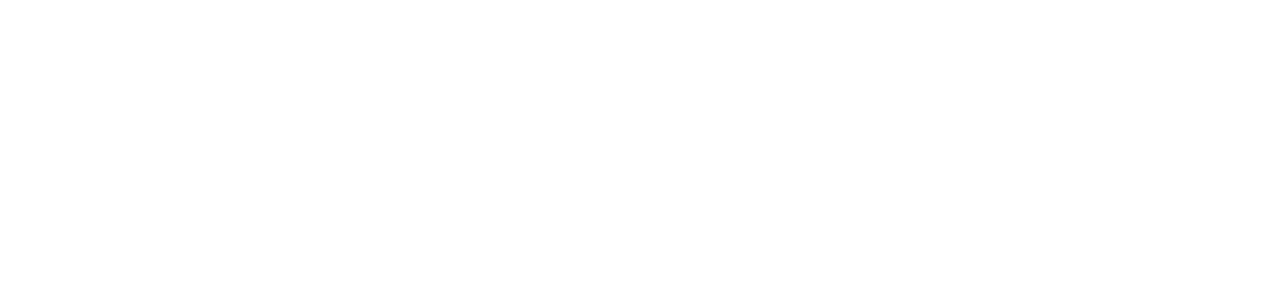
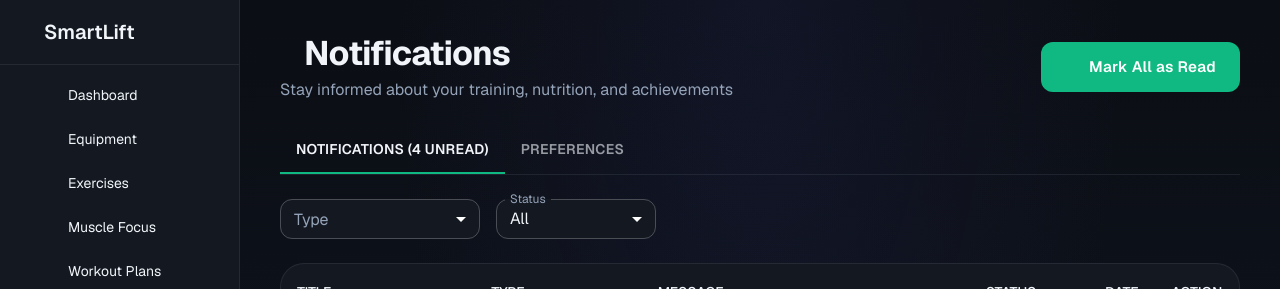
Before and after one commit to HeisenbergI8/smartlift, a Next.js app: page /notifications in a window 1280 px wide. Before the commit this address had no page. Shown: the top 289 px of the page. Built offline with nearby package versions, Linux system fonts and the light colour scheme; some icons are missing.

Commit message:
feat(notifications): add app route page

```diff
--- /dev/null
+++ b/src/app/(protected)/notifications/page.tsx
@@ -0,0 +1,5 @@
+import NotificationsPage from "@/views/notifications/pages/NotificationsPage";
+
+export default function Page() {
+  return <NotificationsPage />;
+}
```
